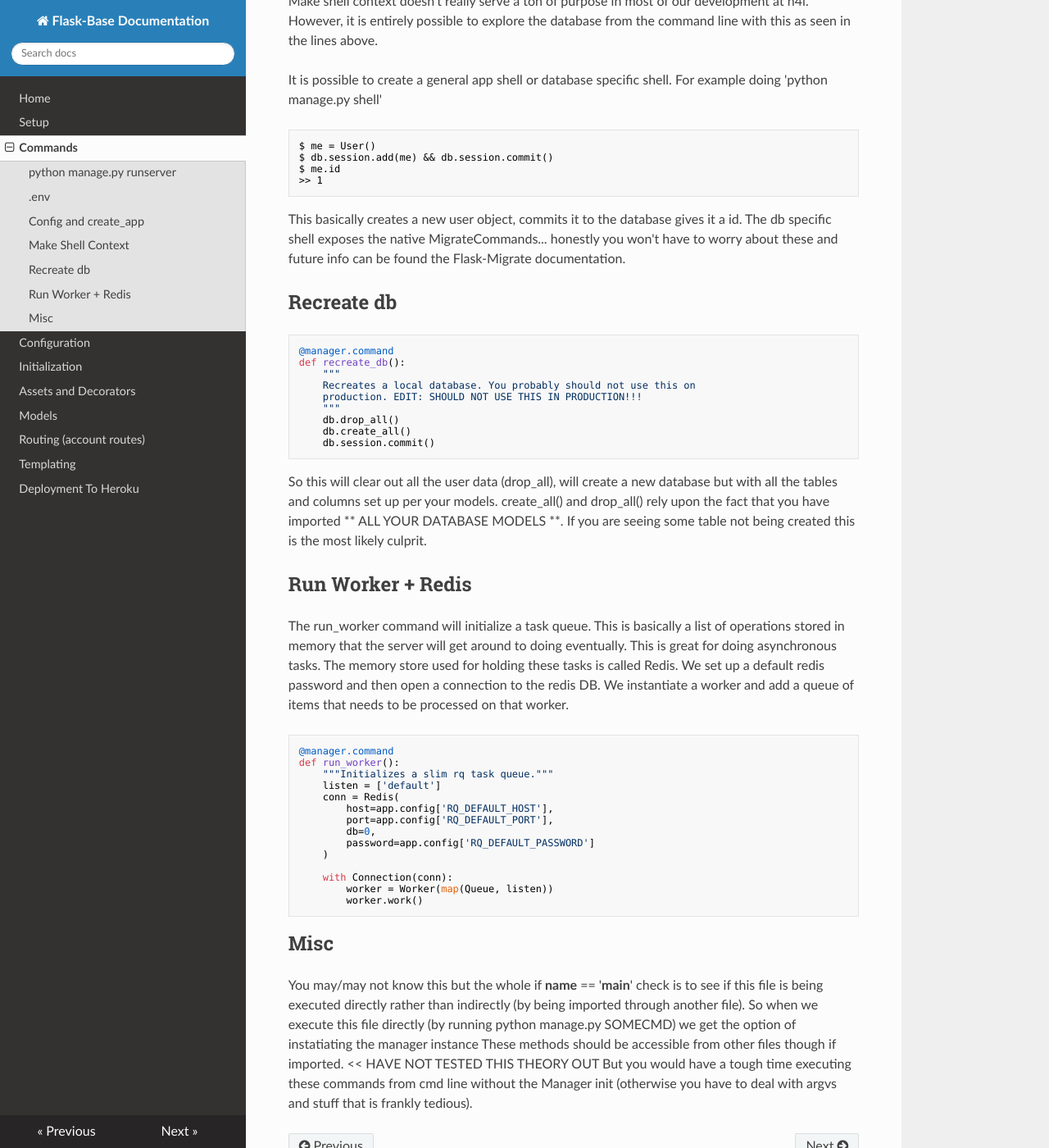
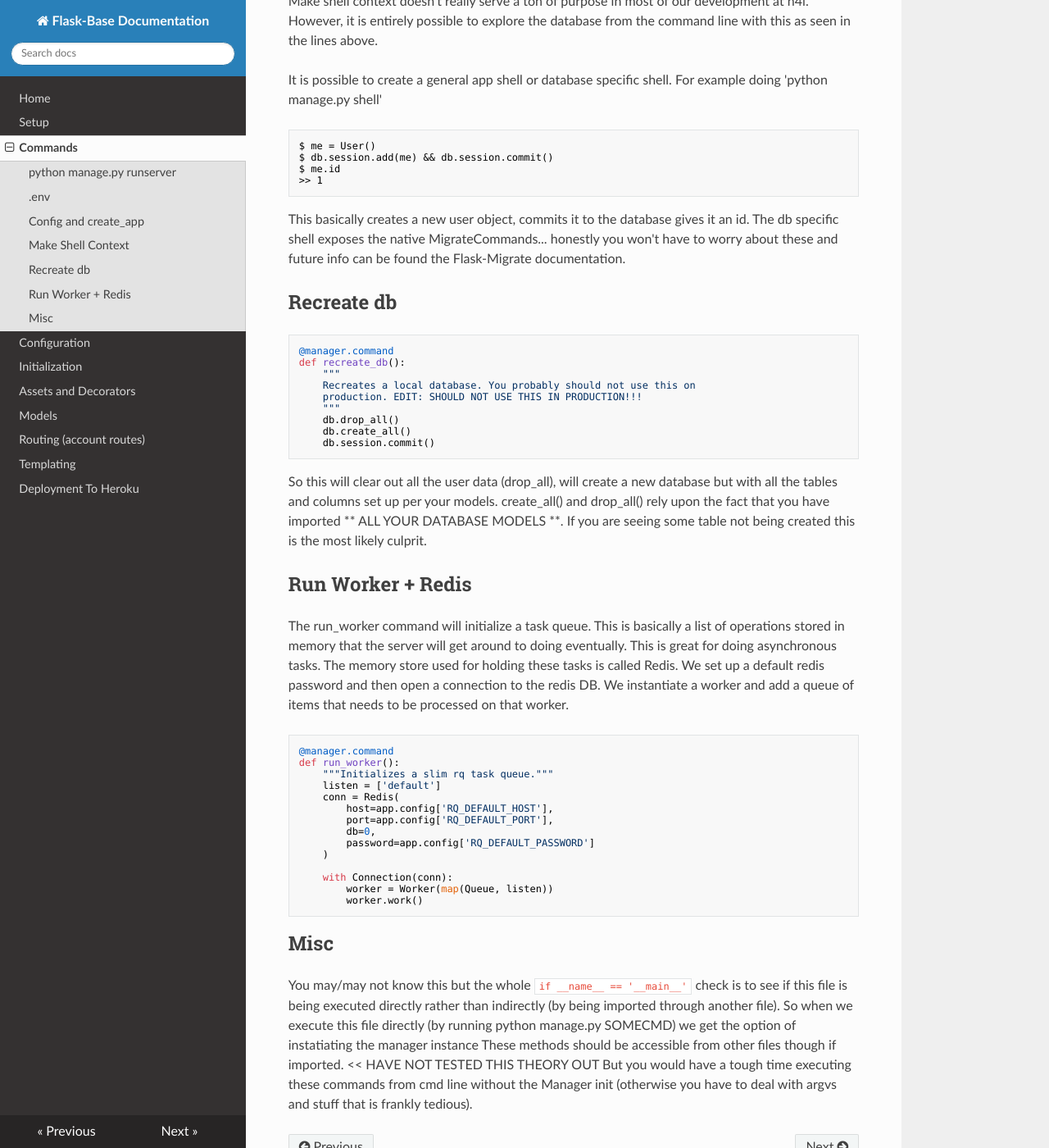
Before and after one commit to hack4impact/flask-base, an MkDocs documentation site: the page built from docs/manage_commands.md, in a window 1280 px wide and 1400 px high, scrolled down 1372 px. Shown: the whole window at 82% size. Built offline with MkDocs 1.6.1, drawn with Linux system fonts in a browser that asks for light colours; nearby versions of some CDN libraries; old or Windows-style settings are respelled for this version of MkDocs; some of the changed text lies outside the part shown.

Commit message:
small typo and formatting fixes

````diff
--- a/docs/manage_commands.md
+++ b/docs/manage_commands.md
@@ -83,7 +83,7 @@ $ me.id
 ```
 
 This basically creates a new user object, commits it to the database gives
-it a id. The db specific shell exposes the native MigrateCommands...
+it an id. The db specific shell exposes the native MigrateCommands...
 honestly you won't have to worry about these and future info can
 be found the Flask-Migrate documentation.
 
@@ -137,7 +137,7 @@ def run_worker():
 
 
 You may/may not know this but the whole
-if __name__ == '__main__' check is to see if this file is being executed
+`if __name__ == '__main__'` check is to see if this file is being executed
 directly rather than indirectly (by being imported through another file).
 So when we execute this file directly (by running python manage.py SOMECMD)
 we get the option of instatiating the manager instance
````
Also changed, not shown: other parts of docs/manage_commands.md (+1 -1 lines).
